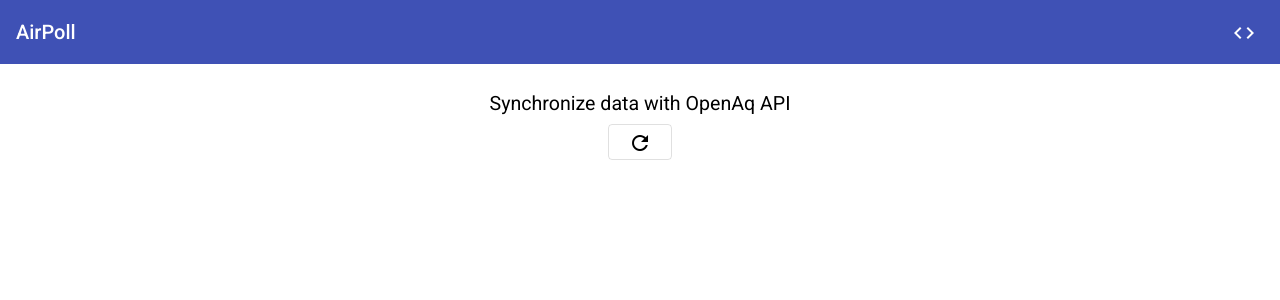
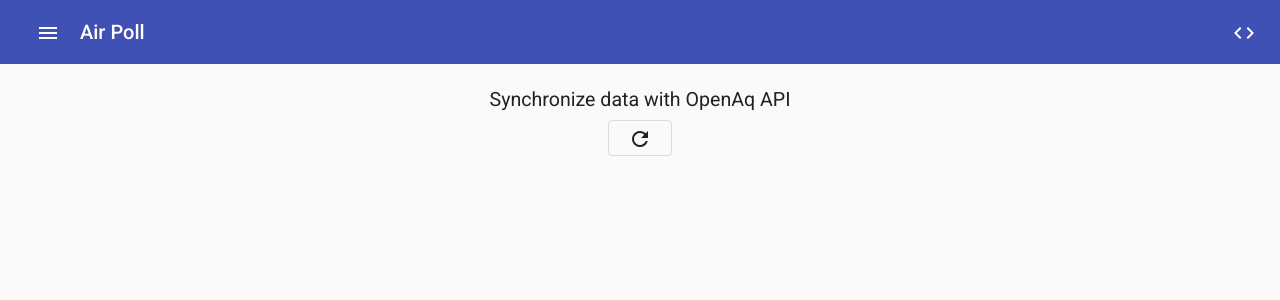
Before and after one commit to SkyLake13/air-poll, an Angular app in the folder frontend/: page / in a window 1280 px wide. Shown: the top 300 px of the page. Built offline with nearby package versions, Linux system fonts and the light colour scheme.

Commit message:
Added side drawer

```diff
--- a/frontend/src/app/app.component.html
+++ b/frontend/src/app/app.component.html
@@ -1,12 +1,30 @@
-<div>
 <mat-toolbar color="primary">
-      <span>AirPoll</span>
+  <button mat-button (click)="sidenav.toggle()">
+    <mat-icon>menu</mat-icon>
+  </button>
+  <div>Air Poll</div>
   <span class="toolbar-spacer"></span>
   <a mat-icon-button target="_blank" href="">
     <mat-icon>code</mat-icon>
   </a>
 </mat-toolbar>
-    <div>
+
+<mat-sidenav-container>
+  <mat-sidenav #sidenav [mode]="isBiggerScreen() ? 'over' : 'side'">
+    <mat-nav-list>
+      <<a mat-list-item>
+        <mat-icon>home</mat-icon> Home
+      </a>
+      <a mat-list-item routerLinkActive="active" routerLink="..">
+        <mat-icon>home</mat-icon> Home
+      </a>
+      <a mat-list-item routerLinkActive="active" routerLink="/aq">
+        <mat-icon>search</mat-icon> Air Quality
+      </a>
+    </mat-nav-list>
+  </mat-sidenav>
+
+  <mat-sidenav-content>
     <router-outlet></router-outlet>
-    </div>
-</div>
+  </mat-sidenav-content>
+</mat-sidenav-container>
--- a/frontend/src/app/app.component.scss
+++ b/frontend/src/app/app.component.scss
@@ -1,3 +1,14 @@
 .toolbar-spacer {
     flex: 1 1 auto;
 }
+
+mat-toolbar {
+    z-index: 2;
+    position: absolute;
+}
+
+mat-sidenav-content {
+    margin-top: 60px;
+    height: 94vh;
+    overflow: auto;
+}
--- a/frontend/src/app/app.component.ts
+++ b/frontend/src/app/app.component.ts
@@ -1,4 +1,5 @@
-import { Component } from '@angular/core';
+import { Component, HostListener, ViewChild } from '@angular/core';
+import { MatSidenav } from '@angular/material/sidenav';
 
 @Component({
   selector: 'app-root',
@@ -6,5 +7,38 @@ import { Component } from '@angular/core';
   styleUrls: ['./app.component.scss']
 })
 export class AppComponent {
+  opened = true;
 
+  @ViewChild('sidenav', { static: true })
+  sidenav!: MatSidenav;
+
+  ngOnInit() {
+    if (window.innerWidth < 768) {
+      this.sidenav.fixedTopGap = 55;
+      this.opened = false;
+    } else {
+      this.sidenav.fixedTopGap = 55;
+      this.opened = true;
+    }
+  }
+
+  @HostListener('window:resize', ['$event'])
+  onResize(event: any) {
+    if (event.target.innerWidth < 768) {
+      this.sidenav.fixedTopGap = 55;
+      this.opened = false;
+    } else {
+      this.sidenav.fixedTopGap = 55
+      this.opened = true;
+    }
+  }
+
+  isBiggerScreen() {
+    const width = window.innerWidth || document.documentElement.clientWidth || document.body.clientWidth;
+    if (width < 768) {
+      return true;
+    } else {
+      return false;
+    }
+  }
 }
--- a/frontend/src/app/app.module.ts
+++ b/frontend/src/app/app.module.ts
@@ -4,6 +4,8 @@ import { BrowserModule } from '@angular/platform-browser';
 import { MatToolbarModule } from '@angular/material/toolbar';
 import { MatIconModule } from '@angular/material/icon';
 import { MatButtonModule } from '@angular/material/button';
+import { MatSidenavModule } from  '@angular/material/sidenav';
+import {MatListModule} from '@angular/material/list';
 
 import { AppRoutingModule } from './app-routing.module';
 import { AppComponent } from './app.component';
@@ -14,7 +16,9 @@ import { environment } from 'src/environments/environment';
 const MaterialModules = [
   MatToolbarModule,
   MatIconModule,
-  MatButtonModule
+  MatButtonModule,
+  MatSidenavModule,
+  MatListModule
 ]
 
 @NgModule({
```
Lines whose indentation alone changed are shown as unchanged.
